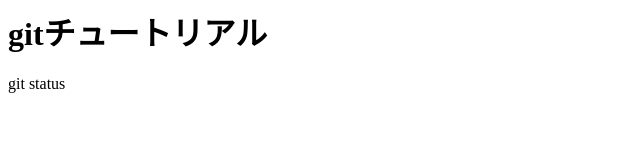
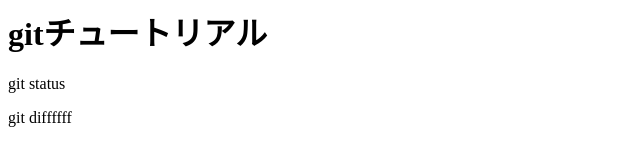
Before and after one commit to Tomo-Nakamura-1015/git_tutorial, a plain HTML site: page index.html in a window 1280 px wide. Shown: the full height of the page, 0-640 px from the left. Drawn offline with Linux system fonts and the light colour scheme.

Commit message:
git diffを追記

```diff
--- a/index.html
+++ b/index.html
@@ -1,2 +1,3 @@
 <h1>gitチュートリアル</h1>
 <p>git status</p>
+<p>git diffffff</p>
```
